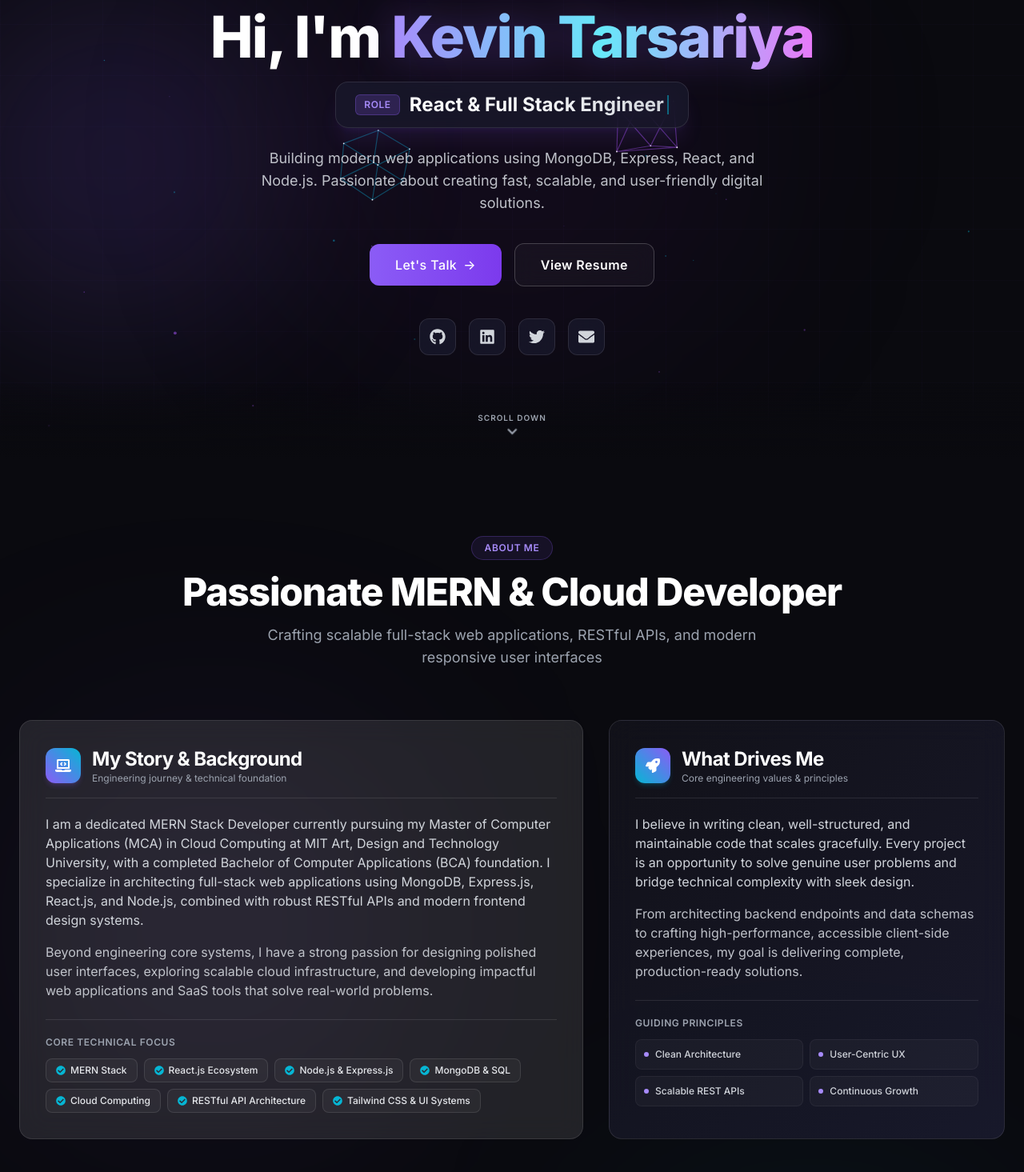
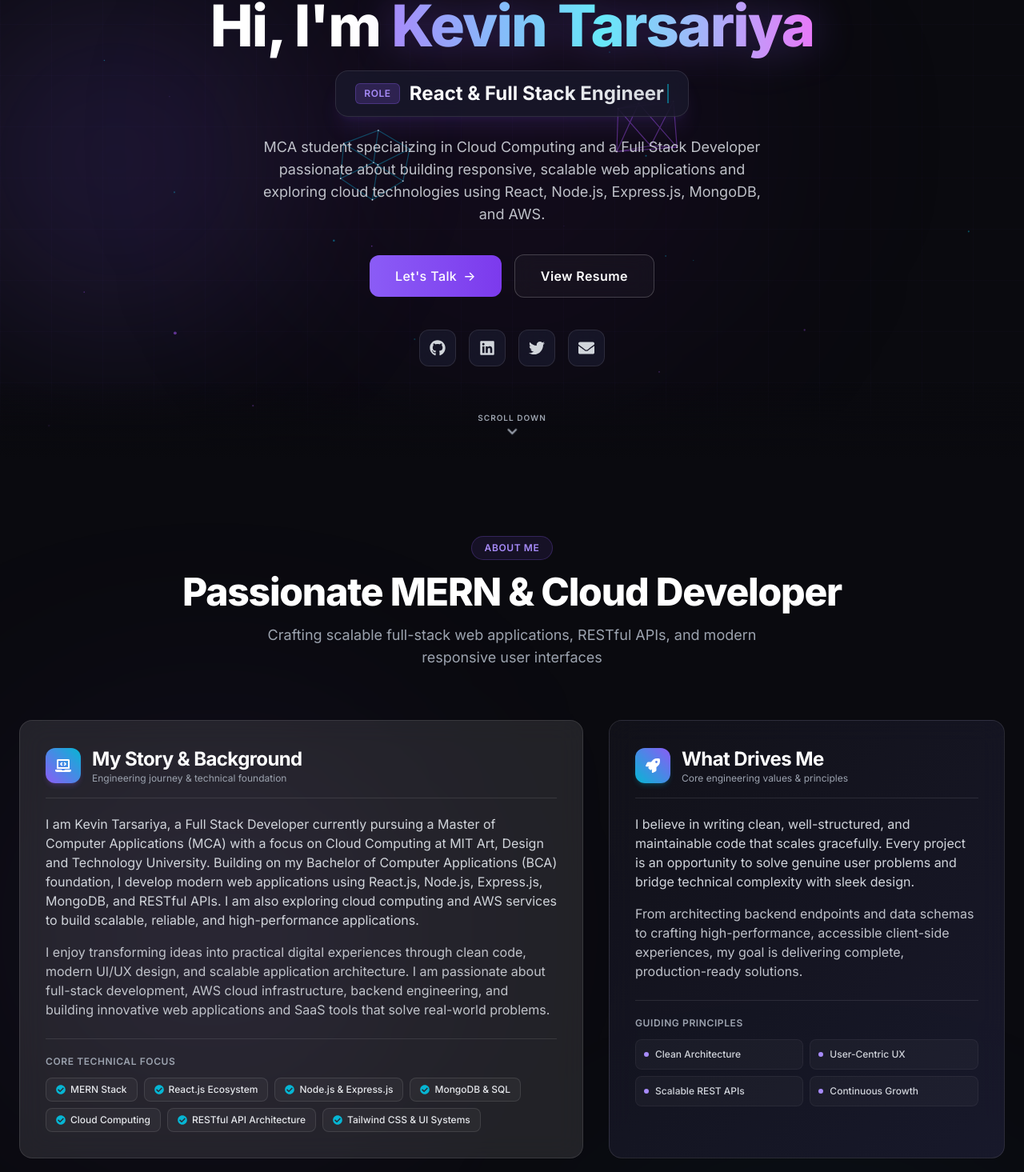
Before and after one commit to Kevin-Tarsariya/MR.K-Portfolio, a React (Vite) app: page / in a window 1280 px wide. Shown: the part 226-1691 px from the top of the page at 80% size. Built offline with nearby package versions, Linux system fonts and the light colour scheme; the HTML template or start-up script is replaced by a standard one.

Commit message:
docs(profile): update bio, roles, and about info with MCA cloud and AWS focus

```diff
--- a/src/Data/personalInfo.js
+++ b/src/Data/personalInfo.js
@@ -1,18 +1,25 @@
 export const personalInfo = {
   name: 'Kevin Tarsariya',
+
   roles: [
+    'Full Stack Developer',
     'MERN Stack Developer',
-    'React & Full Stack Engineer',
-    'Cloud Computing Enthusiast',
-    'Node.js & Backend Specialist'
+    'React & Node.js Developer',
+    'AWS Cloud Computing Enthusiast'
   ],
-  bio: 'Building modern web applications using MongoDB, Express, React, and Node.js. Passionate about creating fast, scalable, and user-friendly digital solutions.',
+
+  bio: 'MCA student specializing in Cloud Computing and a Full Stack Developer passionate about building responsive, scalable web applications and exploring cloud technologies using React, Node.js, Express.js, MongoDB, and AWS.',
+
   email: 'kevintarsariya913@gmail.com',
   location: 'Surat, Gujarat, India',
+
   about: {
-    long: 'I am a dedicated MERN Stack Developer currently pursuing my Master of Computer Applications (MCA) in Cloud Computing at MIT Art, Design and Technology University, with a completed Bachelor of Computer Applications (BCA) foundation. I specialize in architecting full-stack web applications using MongoDB, Express.js, React.js, and Node.js, combined with robust RESTful APIs and modern frontend design systems.',
-    passion: 'Beyond engineering core systems, I have a strong passion for designing polished user interfaces, exploring scalable cloud infrastructure, and developing impactful web applications and SaaS tools that solve real-world problems.'
+    long: 'I am Kevin Tarsariya, a Full Stack Developer currently pursuing a Master of Computer Applications (MCA) with a focus on Cloud Computing at MIT Art, Design and Technology University. Building on my Bachelor of Computer Applications (BCA) foundation, I develop modern web applications using React.js, Node.js, Express.js, MongoDB, and RESTful APIs. I am also exploring cloud computing and AWS services to build scalable, reliable, and high-performance applications.',
+
+    passion: 'I enjoy transforming ideas into practical digital experiences through clean code, modern UI/UX design, and scalable application architecture. I am passionate about full-stack development, AWS cloud infrastructure, backend engineering, and building innovative web applications and SaaS tools that solve real-world problems.'
+
   },
+
   social: {
     github: 'https://github.com/Kevin-Tarsariya',
     linkedin: 'https://linkedin.com/in/Kevin-Tarsariya'
```
